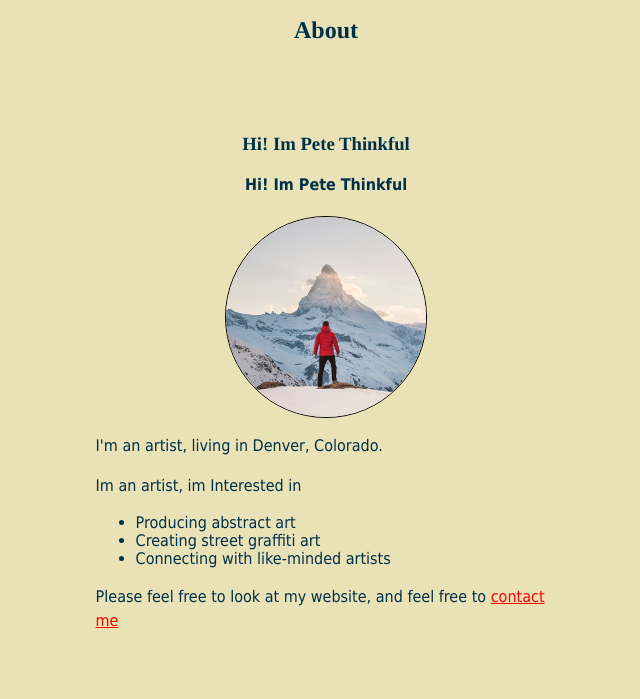
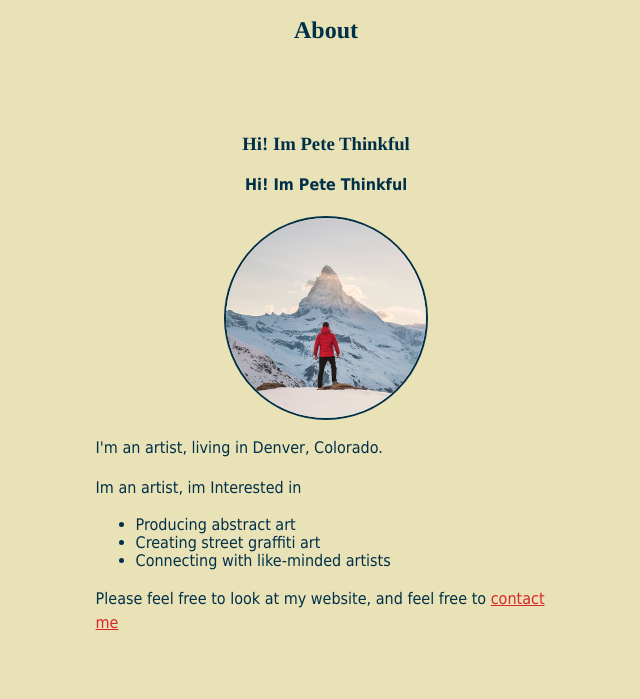
Before and after one commit to codingwithata/PetePortfolio, a plain HTML site: page index.html in a window 1280 px wide. Shown: the part 101-800 px from the top of the page, without its empty margins (314-954 px from the left). Drawn offline with nearby package versions, Linux system fonts and the light colour scheme.

Commit message:
Updated anchor tags color and added hover

```diff
--- a/style.css
+++ b/style.css
@@ -34,7 +34,12 @@ p {
 }
 
 a {
-  color: red;
+  color: #d62828;
+  transition: color 0.3s;
+}
+
+a:hover {
+  color: #f77f00;
 }
 
 div.container {
@@ -55,9 +60,8 @@ hr {
   border: 1px solid black;
 }
 
-
 .image-circle {
-  border: 1px solid black;
+  border: 2px solid #003049;
   border-radius: 50%;
 }
 
```
